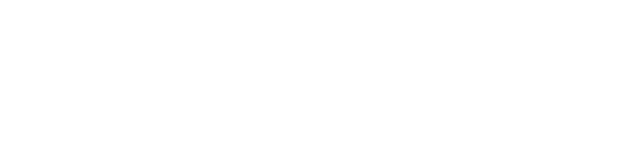
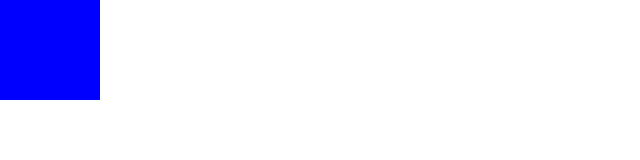
Before and after one commit to sofiaronnkvist/cryptogotchi, a website: page index.html in a window 1280 px wide. Shown: the whole page, without its empty margins (0-640 px from the left). Drawn offline with Linux system fonts and the light colour scheme.

Commit message:
Test for Netlify.

```diff
--- a/index.html
+++ b/index.html
@@ -4,9 +4,11 @@
     <meta charset="UTF-8" />
     <meta http-equiv="X-UA-Compatible" content="IE=edge" />
     <meta name="viewport" content="width=device-width, initial-scale=1.0" />
+    <link rel="stylesheet" href="style.css">
     <title>Cryptogotchi</title>
   </head>
   <body>
+    <div></div>
     <script src="script.js"></script>
   </body>
 </html>
--- a/style.css
+++ b/style.css
@@ -0,0 +1,10 @@
+* {
+  box-sizing: border-box;
+  margin: 0;
+}
+
+div {
+  width: 100px;
+  height: 100px;
+  background-color: blue;
+}
```
Also changed, not shown: 1 other file.
